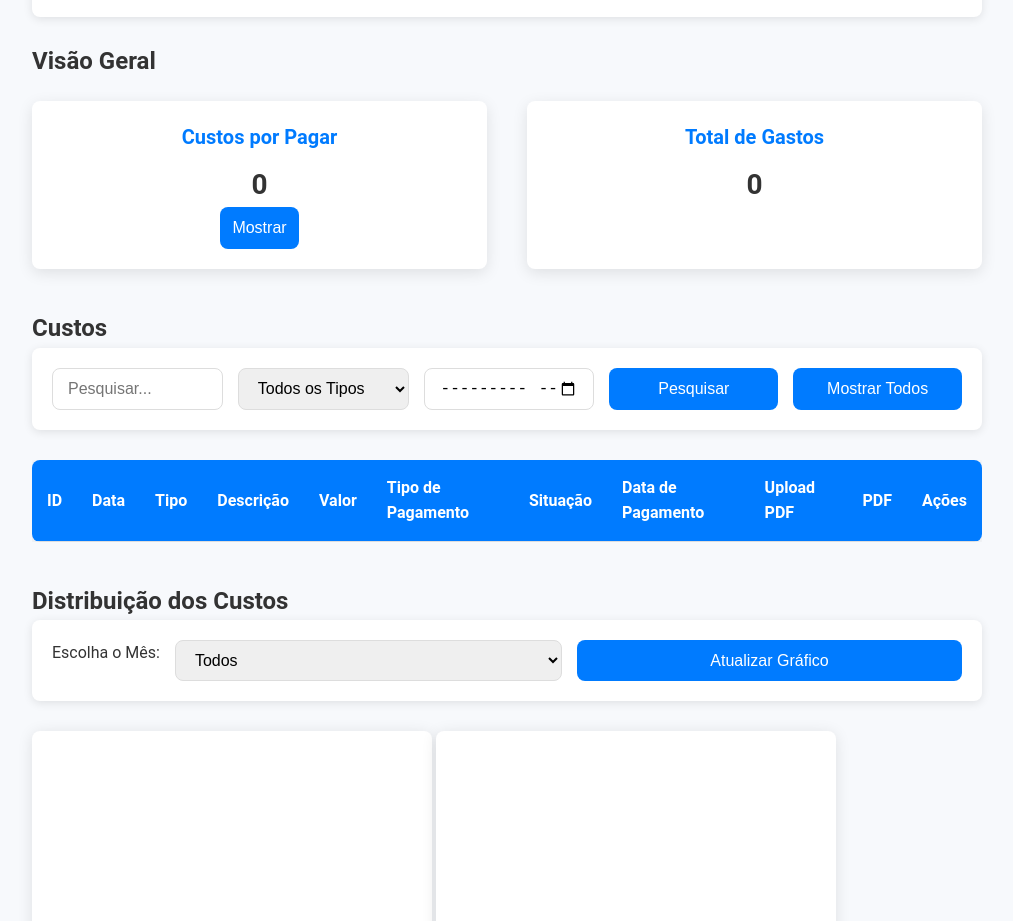
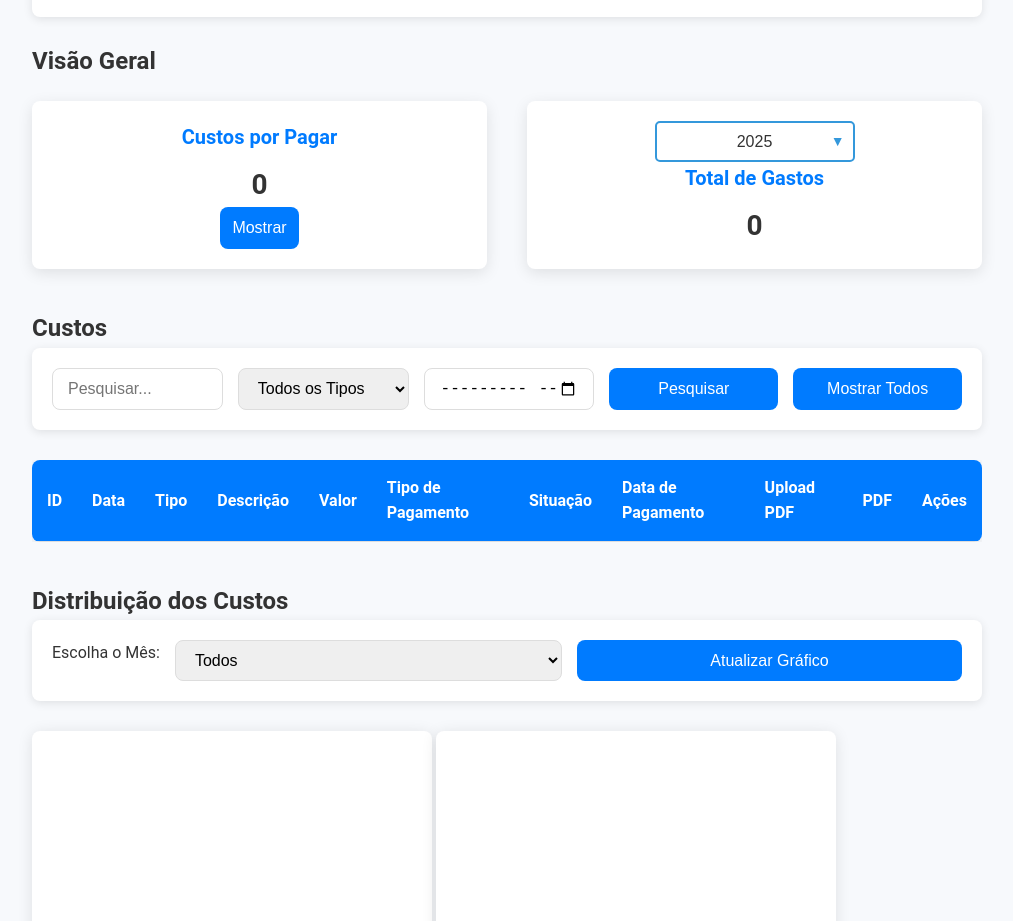
Before and after one commit to RodrigoPita02/Cost-Management-System, a plain HTML site: page centro-de-custos/frontend/index.html in a window 1280 px wide. Shown: the part 1053-1974 px from the top of the page, without its empty margins (258-1271 px from the left). Drawn offline with nearby package versions, Linux system fonts and the light colour scheme; no server answers.

Commit message:
Update total-custo
Total custo (anual)

```diff
--- a/centro-de-custos/frontend/index.html
+++ b/centro-de-custos/frontend/index.html
@@ -105,6 +105,13 @@
                         <button id="pendingCostsButton">Mostrar</button>
                     </div>
                     <div class="card">
+                        <div class="select-container">
+                            <select id="yearSelect" onchange="fetchTotalGastos()">
+                                <option value="">Total Conjunto</option>
+                                <!-- Os anos podem ser preenchidos dinamicamente -->
+                            </select>
+                        </div>
+                        <br>
                         <h3>Total de Gastos</h3>
                         <p id="totalGastos">0</p>
                     </div>
--- a/centro-de-custos/frontend/script.js
+++ b/centro-de-custos/frontend/script.js
@@ -4,6 +4,7 @@ let costBarChart = null;
 
 document.addEventListener('DOMContentLoaded', function () {
     populateSelects();
+    populateYearSelect();
     fetchData();
     fetchPendingCostsCount();
     fetchTotalGastos();
@@ -68,16 +69,32 @@ function fetchPendingCostsCount() {
         .catch(error => console.error('Error fetching pending costs count:', error));
 }
 
+function populateYearSelect() {
+    const select = document.getElementById('yearSelect');
+    const currentYear = new Date().getFullYear();
+
+    for (let year = currentYear; year >= currentYear - 5; year--) {
+        const option = document.createElement('option');
+        option.value = year;
+        option.textContent = year;
+        select.appendChild(option);
+    }
+
+    select.value = currentYear; // Define o ano atual como padrão
+}
+
 function fetchTotalGastos() {
-    fetch('/api/total-gastos')
+    const selectedYear = document.getElementById('yearSelect').value;
+
+    fetch(`/api/total-gastos?year=${selectedYear}`)
         .then(response => {
             if (!response.ok) throw new Error('Erro na resposta do servidor');
             return response.json();
         })
         .then(data => {
             const totalGastosElement = document.getElementById('totalGastos');
-            const totalValue = typeof data.total === 'number' ? data.total : 0; // Verifica se é um número
-            totalGastosElement.textContent = `€ ${totalValue.toFixed(2)}`; // Formata para duas casas decimais
+            const totalValue = typeof data.total === 'number' ? data.total : 0;
+            totalGastosElement.textContent = `€ ${totalValue.toFixed(2)}`;
         })
         .catch(error => console.error('Error fetching total gastos:', error));
 }
@@ -384,6 +401,8 @@ function addCusto(event) {
         fetchData();
         fetchPendingCostsCount();
         fetchCostDistribution();
+        populateYearSelect();
+        fetchTotalGastos();
         form.reset();
     })
     .catch(error => console.error('Erro ao adicionar custo:', error));
--- a/centro-de-custos/frontend/styles.css
+++ b/centro-de-custos/frontend/styles.css
@@ -319,6 +319,52 @@ form button:hover {
   background: #0056b3;
 }
 
+/* Estilização do select (dropdown) */
+.select-container {
+  position: relative;
+  display: inline-block;
+  width: 200px; /* Ajuste conforme necessário */
+}
+
+.select-container select {
+  appearance: none; /* Remove a aparência padrão */
+  width: 100%;
+  padding: 10px;
+  border: 2px solid #3498db;
+  border-radius: 5px;
+  background-color: #fff;
+  font-size: 16px;
+  color: #333;
+  text-align: center;
+  cursor: pointer;
+  transition: 0.3s;
+}
+
+/* Ícone de seta personalizada */
+.select-container::after {
+  content: "▼"; /* Ícone de seta */
+  position: absolute;
+  top: 50%;
+  right: 10px;
+  transform: translateY(-50%);
+  font-size: 14px;
+  color: #3498db;
+  text-align: center;
+  pointer-events: none; /* Evita clique na seta */
+}
+
+/* Efeito hover */
+.select-container select:hover {
+  border-color: #2980b9;
+}
+
+/* Efeito ao focar */
+.select-container select:focus {
+  outline: none;
+  border-color: #2ecc71;
+}
+
+
 /* Responsividade para telas menores */
 @media (max-width: 1024px) {
   .dashboard {
```
Also changed, not shown: centro-de-custos/backend/server.js (+19 -9 lines), 2 other files.
